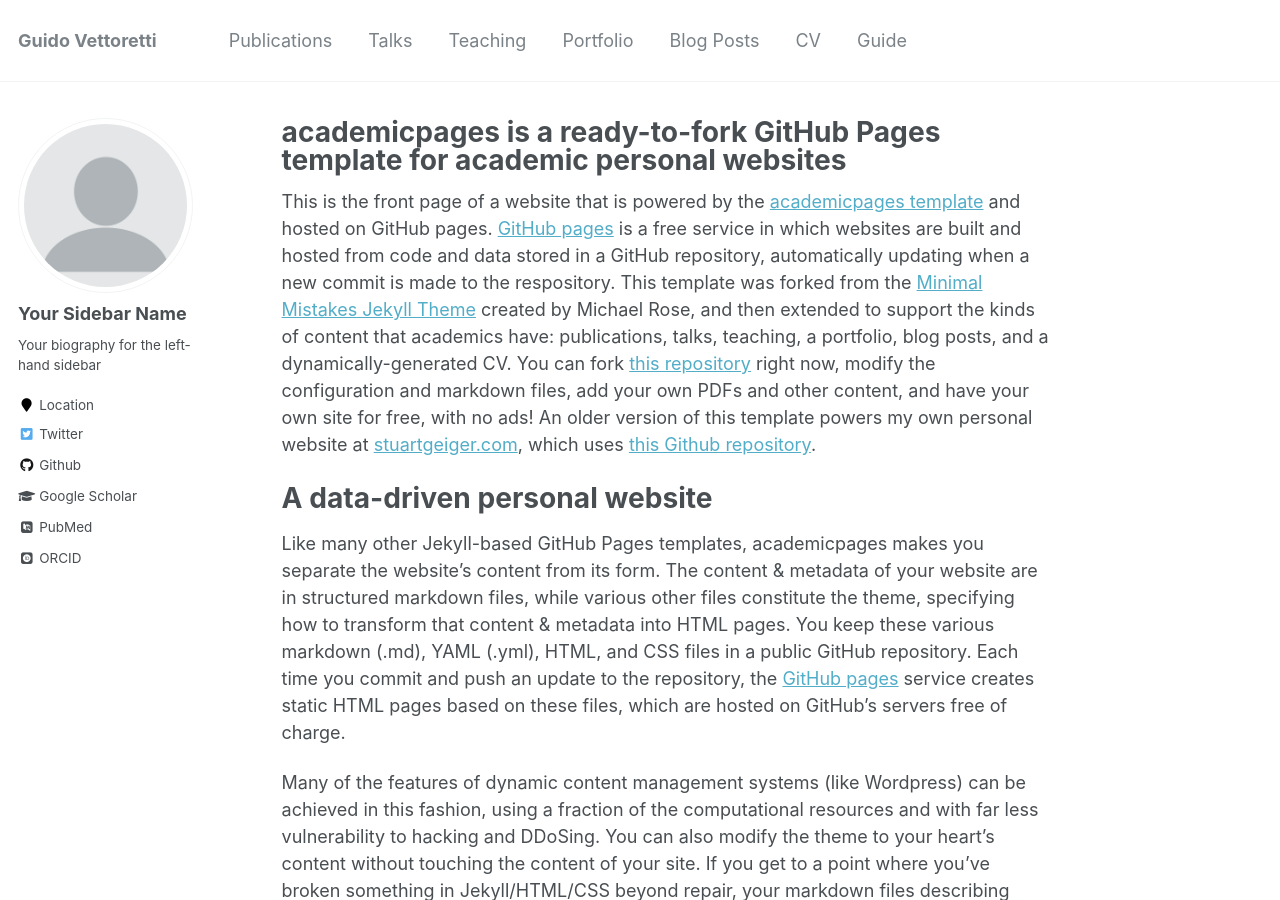
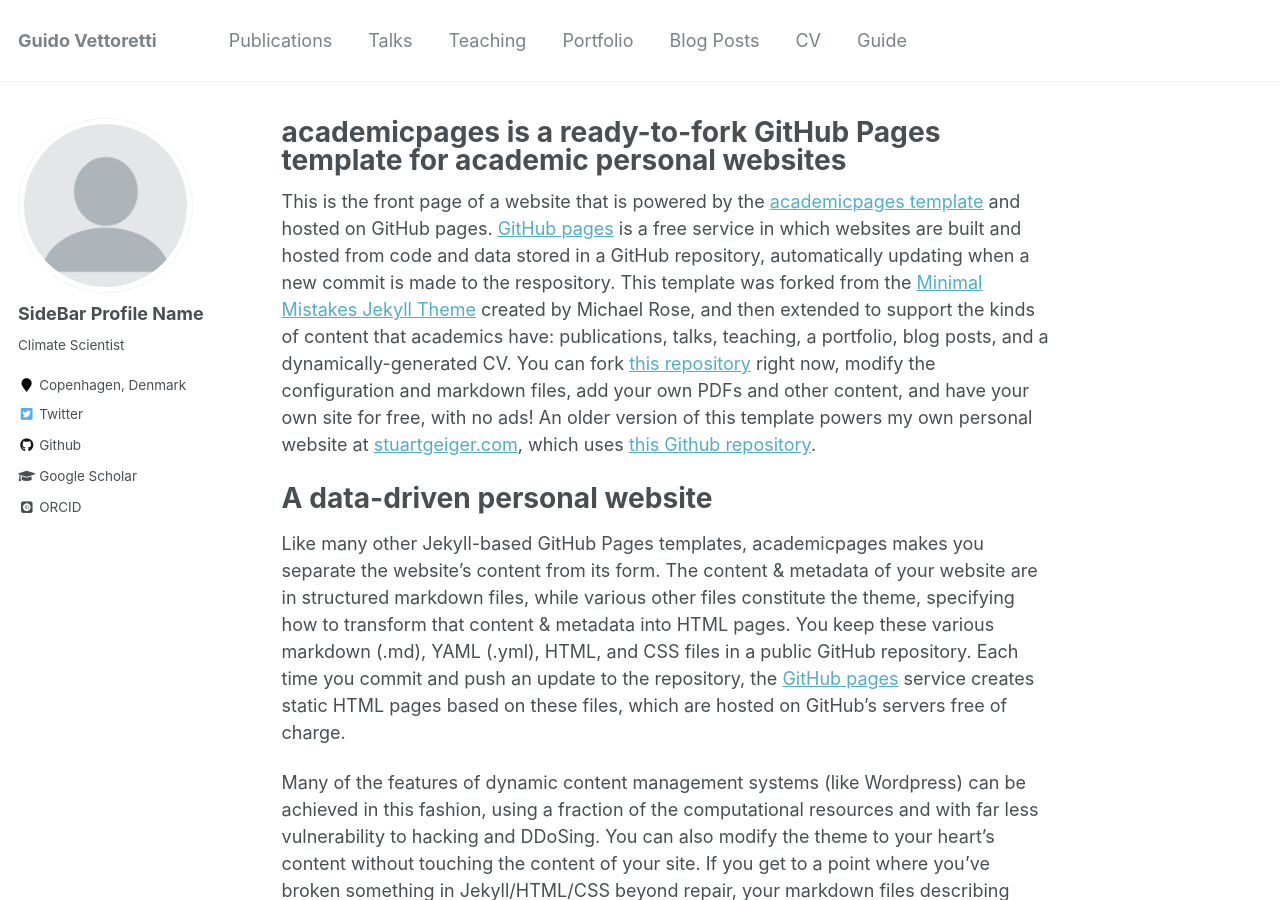
Before and after one commit to guidov/guidov.github.io, a Jekyll site: the page built from _pages/about.md, in a window 1280 px wide and 900 px high. Built offline with Jekyll 4.4.1, drawn with Linux system fonts in a browser that asks for light colours; some web fonts are replaced.

Commit message:
profile update

```diff
--- a/_config.yml
+++ b/_config.yml
@@ -80,13 +80,13 @@
 
 # Site Author
 author:
-  name             : "Your Sidebar Name"
+  name             : "SideBar Profile Name"
   avatar           : "profile.png"
-  bio              : "Your biography for the left-hand sidebar"
-  location         : "Location"
+  bio              : "Climate Scientist"
+  location         : "Copenhagen, Denmark"
   employer         :
-  pubmed           : "https://www.ncbi.nlm.nih.gov/pubmed/?term=john+snow"
-  googlescholar    : "http://yourfullgooglescholarurl.com"
+  pubmed           :
+  googlescholar    : "https://scholar.google.ca/citations?hl=en&pli=1&user=l0eFKqUAAAAJ"
   email            :
   researchgate     :  # example: "https://www.researchgate.net/profile/yourprofile"
   uri              :
@@ -96,20 +96,20 @@
   flickr           :
   facebook         :
   foursquare       :
-  github           : "academicpages"
+  github           : "/https://github.com/guidov"
   google_plus      :
   keybase          :
   instagram        :
   impactstory      : #"https://profiles.impactstory.org/u/xxxx-xxxx-xxxx-xxxx"
   lastfm           :
   linkedin         :
-  orcid            : "http://orcid.org/yourorcidurl"
+  orcid            : "https://orcid.org/0000-0002-0272-0488"
   pinterest        :
   soundcloud       :
-  stackoverflow    : # http://stackoverflow.com/users/123456/username
+  stackoverflow    : # https://stackoverflow.com/users/1762070/user1762070
   steam            :
   tumblr           :
-  twitter          : "replacethistwitterhandle"
+  twitter          : "@g_vettoretti"
   vine             :
   weibo            :
   xing             :
```
